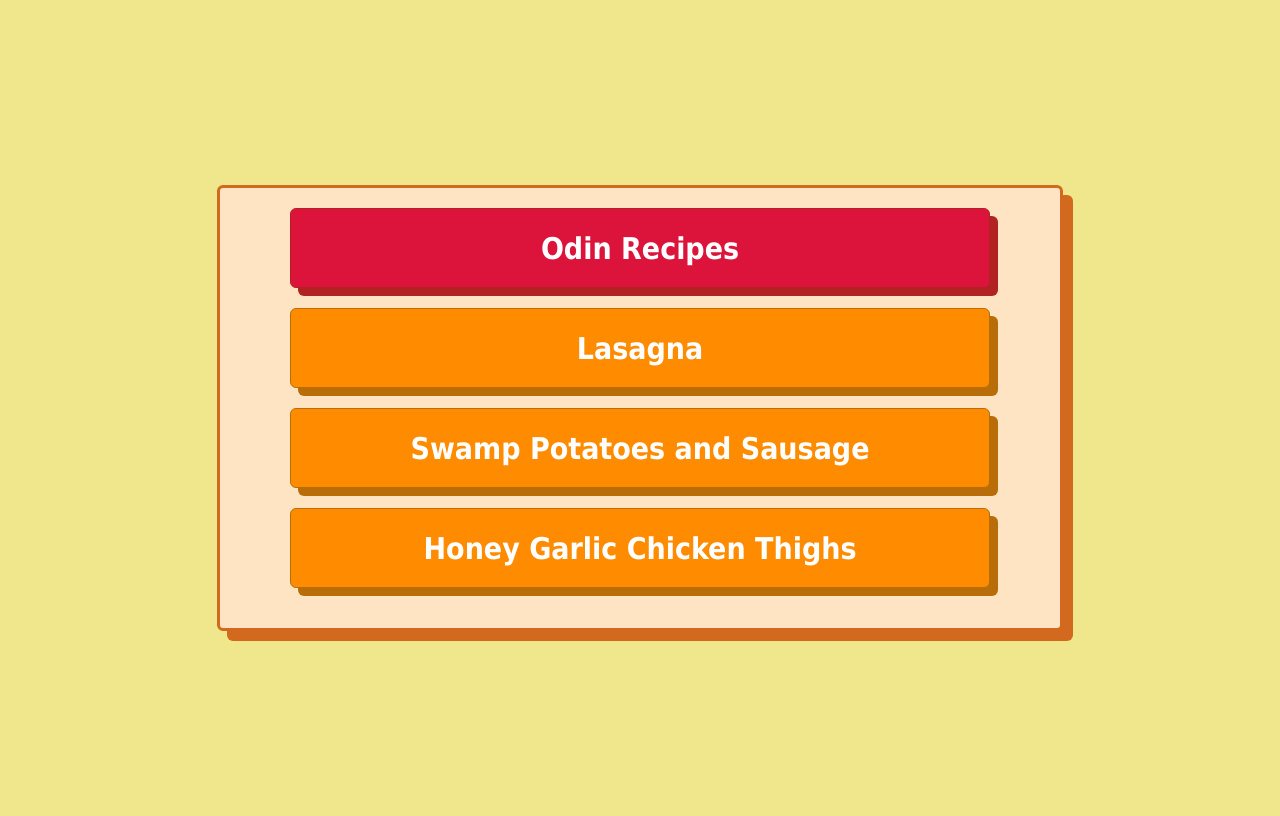
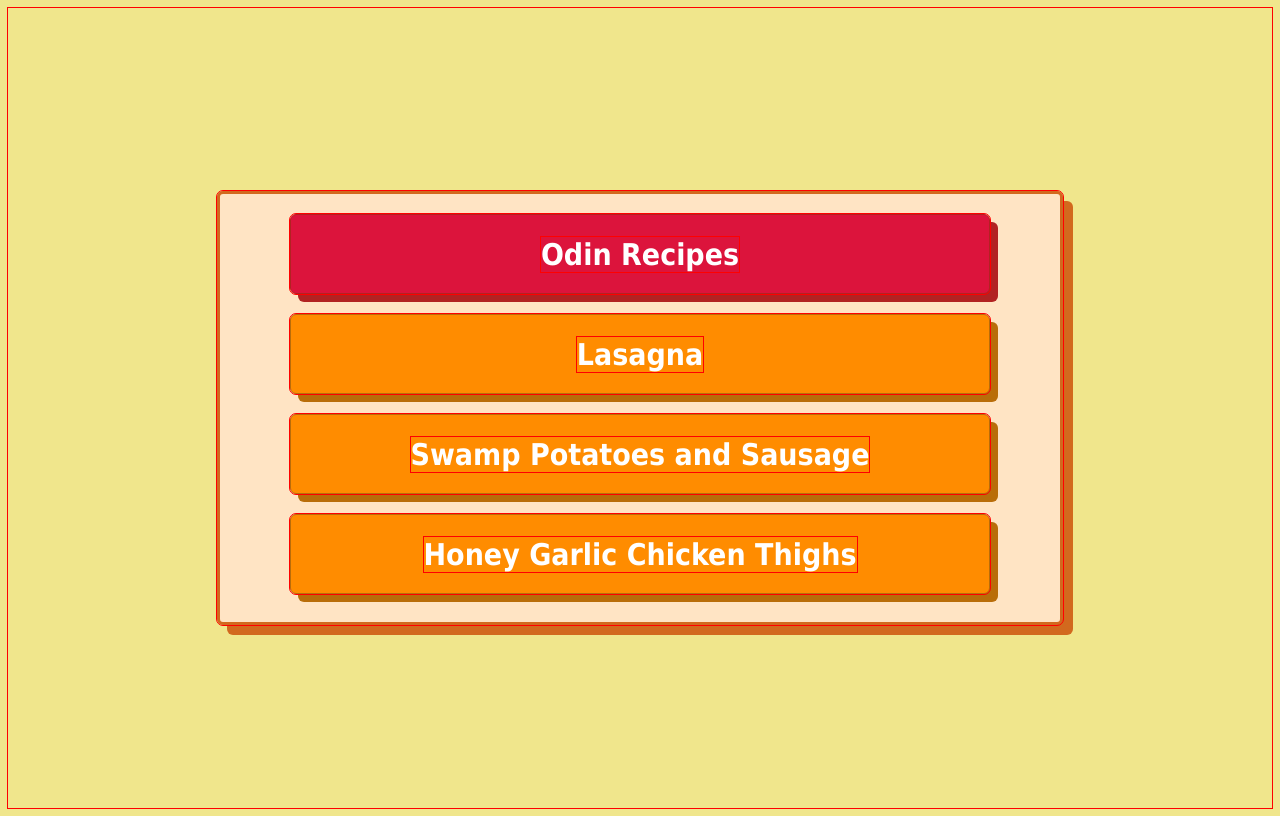
Before and after one commit to mika0798/the-odin-projects, a plain HTML site: page odin-recipes/index.html in a window 1280 px wide. Drawn offline with Linux system fonts and the light colour scheme.

Commit message:
Make gap the between the bottom mini div and its parent div looks more at ease

```diff
--- a/odin-recipes/styles.css
+++ b/odin-recipes/styles.css
@@ -1,6 +1,6 @@
-/* * {
+* {
     outline: red solid 1px;
-} */
+}
 
 
 body {
@@ -65,7 +65,10 @@ a:visited {
     border-radius: 6px;
 }
 
+.chicken.mini-box {
+    margin-bottom: 8px;
+}
+
 .tag {
     margin:5px auto;
 }
-/* This section is for the recipe page styles */
```
